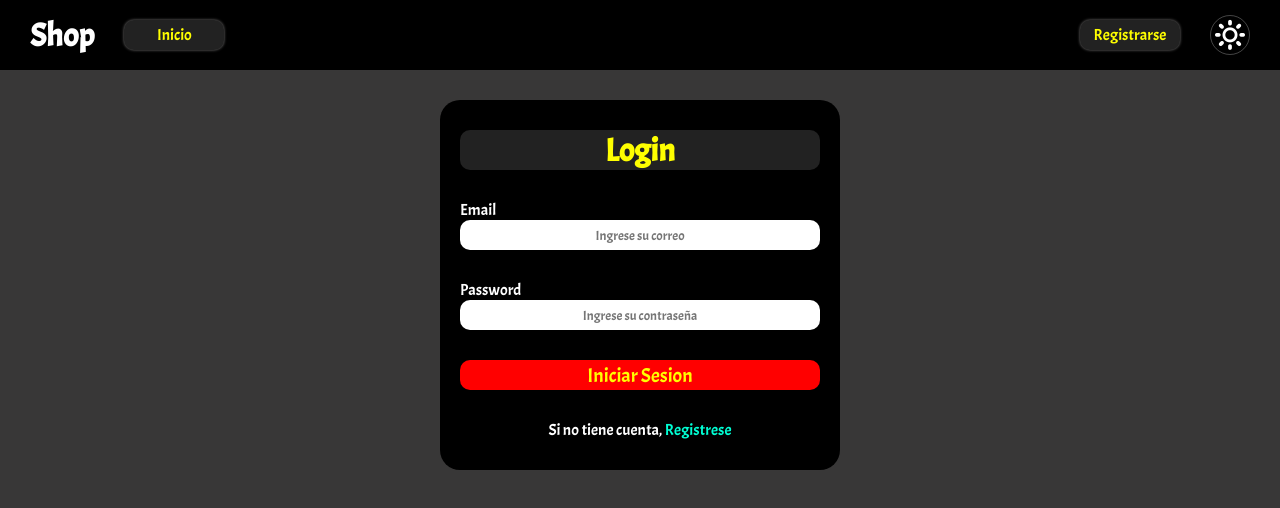
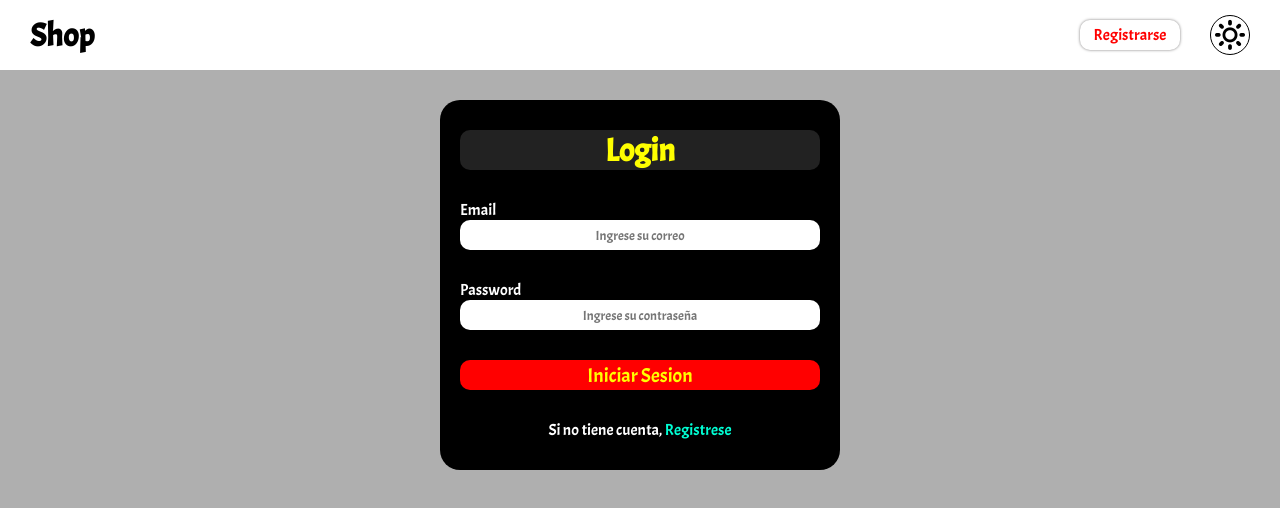
Before and after one commit to Ginto11/Shop, a plain HTML site: page index.html in a window 1280 px wide. Both pictures are taken after a click on the button 1230 px from the left and 35 px from the top of the page. Drawn offline with Linux system fonts and the light colour scheme; files whose address does not match are found by name.

Commit message:
Actualizacion desde el trabajo

```diff
--- a/index.html
+++ b/index.html
@@ -14,7 +14,6 @@
         <header class="cabecera">
             <div class="contenedor__links1">
                 <h1 class="titulo__cabecera">Shop</h1>
-                <a class="actual" href="index.html"> Inicio </a>
             </div>
 
 
@@ -22,7 +21,7 @@
             <div class="contenedor__cambiar--color">
                 <button id="btn__registrarse" class="registrarse">Registrarse</button>
                 <button style="display: none;" id="btn__logearse" class="logearme">Login</button>
-                <button id="btn__cambiar--color" class="icon icon-sol"></button>
+                <button id="btn__cambiar--color" class="icon icon-luna"></button>
             </div>
         </header>
 
@@ -64,6 +63,7 @@
         </section>
     </main>
 
-    <script src="js/iniciar_sesion.js"></script>
+
+    <script src="js/iniciar_sesion.js" type="module"></script>
 </body>
 </html>
--- /dev/null
+++ b/js/funcionesGlobales.js
@@ -0,0 +1,22 @@
+export {cambiarColorDiaSoleado}
+
+
+function cambiarColorDiaSoleado(){
+    document.querySelector(".cabecera").style.backgroundColor = "#fff";
+    document.querySelector(".titulo__cabecera").style.color = "#000";
+    document.querySelector("body").style.backgroundColor = "#afafaf";
+    document.querySelector(".registrarse").style.color = "#f00";
+    document.querySelector(".icon-sol").style.color = "#000";
+    document.querySelector(".icon-sol").style.borderColor = "#000";
+    const cards = document.querySelectorAll(".card").forEach(element =>{
+        element.style.backgroundColor = "#fff"
+        element.querySelector("h1").style.color = "#000";
+        element.querySelector("h1").style.backgroundColor = "#0002"
+    })
+    const links1 = document.querySelectorAll(".contenedor__links1 a");
+    links1.forEach(element =>{
+        element.style.color = "#f00";
+    })
+
+    return true;
+}
--- a/js/iniciar_sesion.js
+++ b/js/iniciar_sesion.js
@@ -1,9 +1,10 @@
+import { cambiarColorDiaSoleado } from "./funcionesGlobales.js";
 const $formulario_Registro = document.getElementById("formulario__registro");
 const $formulario_Sesion = document.getElementById("formulario__sesion");
 const $btnRegistro = document.getElementById("btn__registrarse")
 const $btnLogearme = document.getElementById("btn__logearse");
 
-listaUsuarios = [
+const listaUsuarios = [
     { correo: "empresanvs@gmail.com", password: 1001944317 }
 ]
 
@@ -42,9 +43,22 @@ $formulario_Registro.addEventListener("submit", e =>{
     })
 })
 
+
+
 $btnRegistro.addEventListener("click", ()=>{
     crearFrameRegistro()
 })
+
+const btn = document.getElementById("btn__cambiar--color");
+
+
+btn.addEventListener("click", ()=>{
+    btn.classList.toggle("icon-sol");
+    btn.classList.toggle("icon-luna")
+    if(btn.classList.contains("icon-sol")){
+        cambiarColorDiaSoleado();
+    }
+});
 
 $btnLogearme.addEventListener("click", ()=>{
     crearFrameLogin()
```
Also changed, not shown: js/funcion.js (+10 -7 lines), productos.html (+2 -2 lines), css/estilos.css (line endings or trailing spaces), img/camara.png (added), img/tv.png (added).
